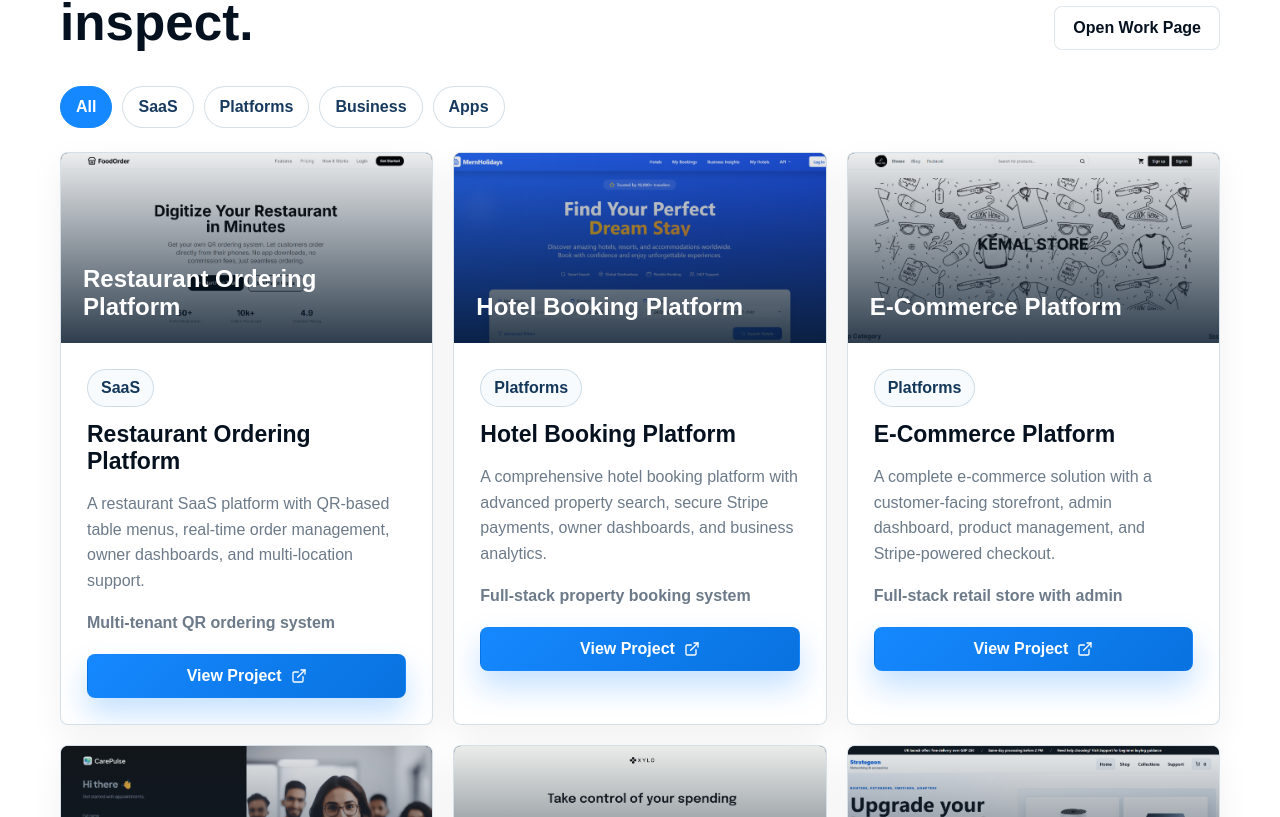
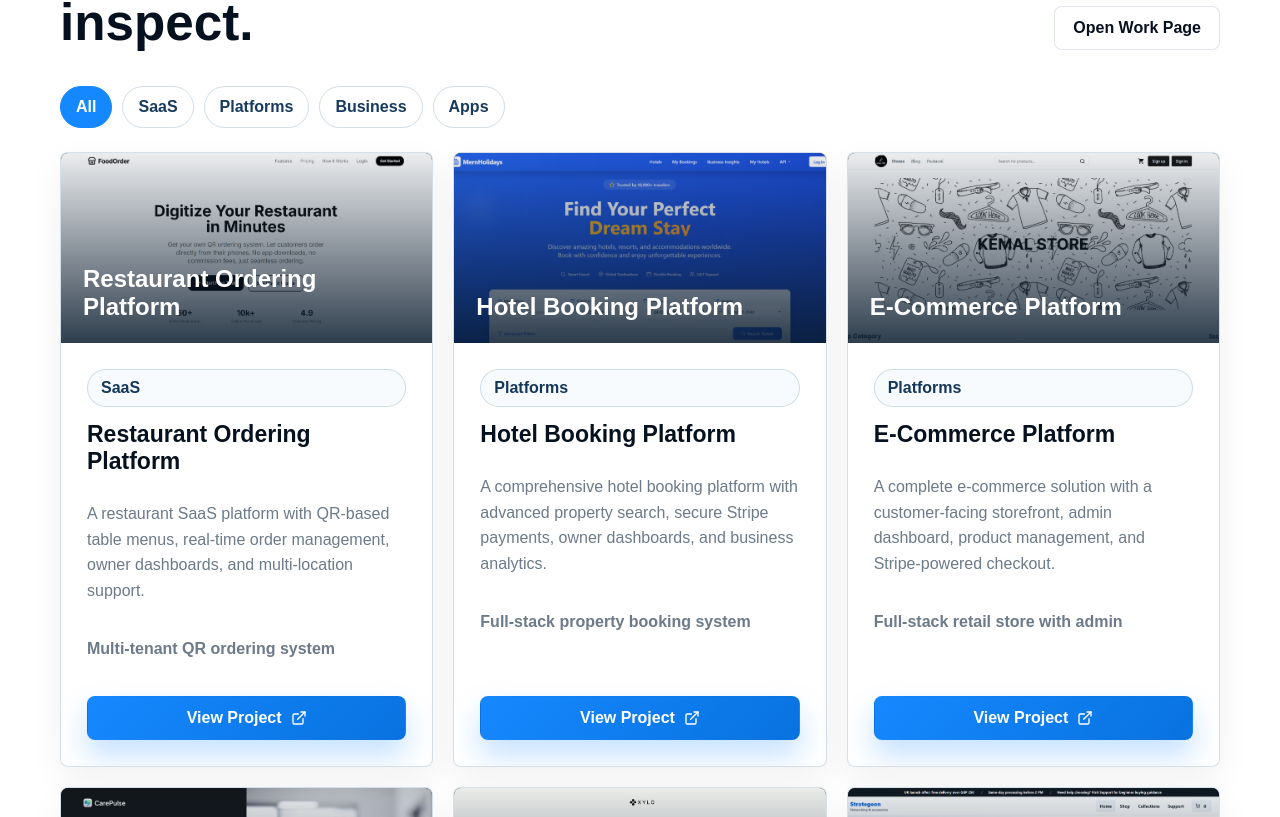
Before and after one commit to ZainAftab-dev/strategeon-softwares, a Next.js app: page / in a window 1280 px wide. Shown: the part 2903-3720 px from the top of the page. Built offline with nearby package versions, Linux system fonts and the light colour scheme.

Commit message:
Fix View Project button alignment — push to bottom of all cards

```diff
--- a/app/globals.css
+++ b/app/globals.css
@@ -694,6 +694,8 @@ button {
 .case-card {
   padding: 0;
   overflow: hidden;
+  display: flex;
+  flex-direction: column;
 }
 
 .case-visual {
@@ -731,13 +733,17 @@ button {
 
 .case-body {
   padding: 26px;
+  display: flex;
+  flex-direction: column;
+  flex: 1;
 }
 
 .project-actions {
   display: grid;
   grid-template-columns: repeat(2, minmax(0, 1fr));
   gap: 10px;
-  margin-top: 18px;
+  margin-top: auto;
+  padding-top: 18px;
 }
 
 .project-actions.single-action {
```
